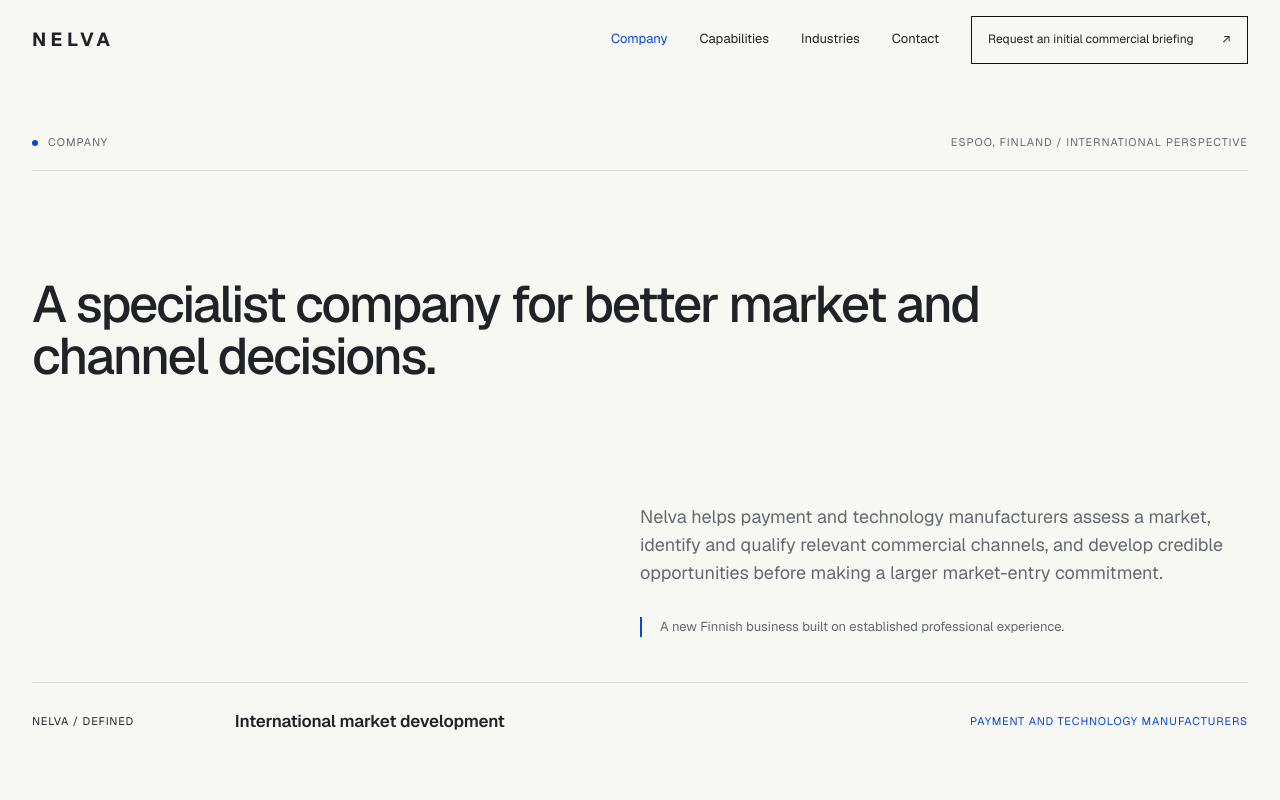
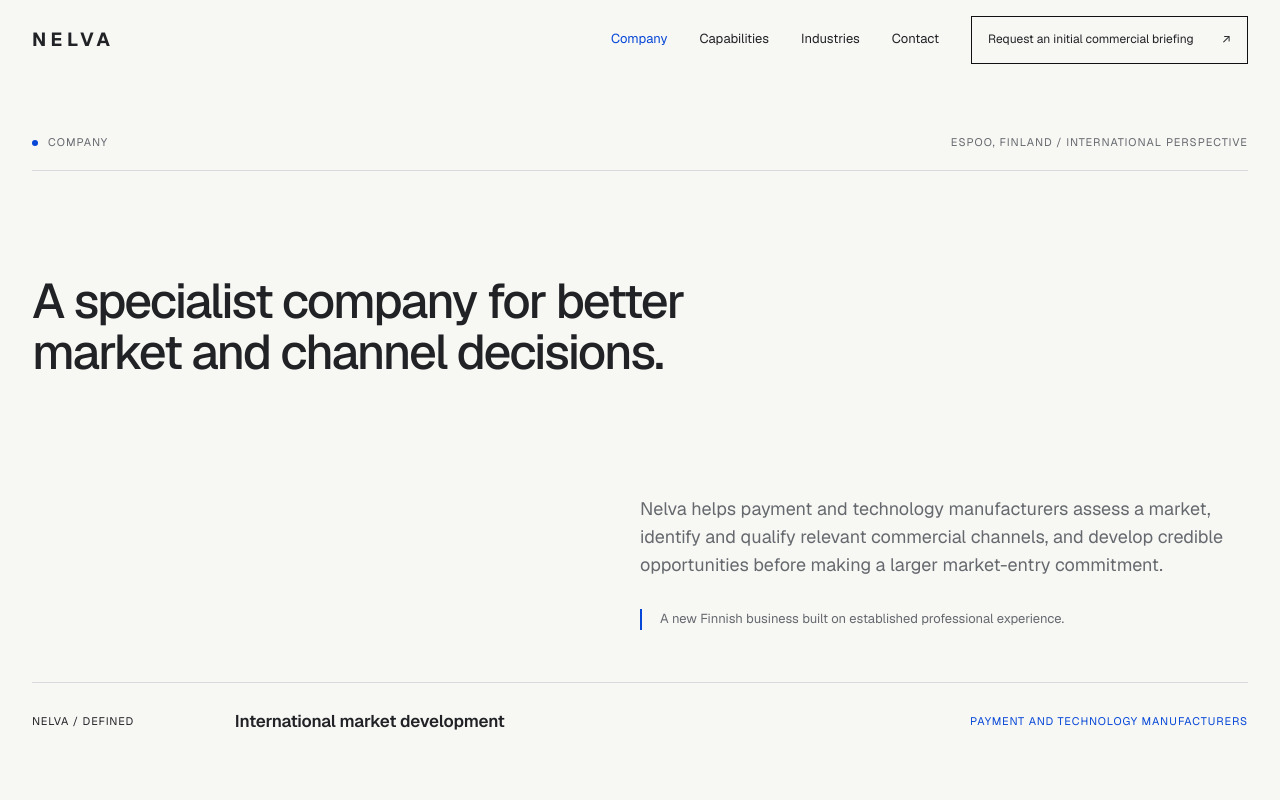
Before and after one commit to Maged-Mukred/Nelva, a Next.js app: page /company in a window 1280 px wide. Shown: the top 800 px of the page. Built offline with nearby package versions, Linux system fonts and the light colour scheme.

Commit message:
Update globals.css

```diff
--- a/app/globals.css
+++ b/app/globals.css
@@ -957,10 +957,10 @@
   .company-hero h1,
   .industries-hero h1,
   .contact-page-grid h1 {
-    font-size: clamp(40px, 4vw, 62px);
-line-height: 1.02;
+    font-size: clamp(38px, 3.8vw, 58px);
+line-height: 1.04;
 letter-spacing: -0.04em;
-    font-weight: 440;
+max-width: 760px;
   }
 
   .cap-page-hero,
```
